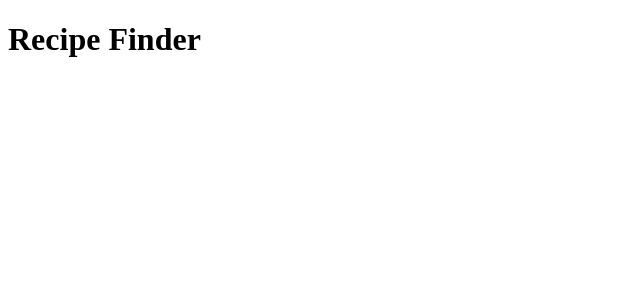
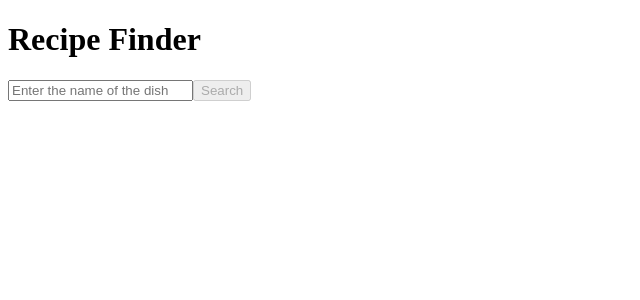
Before and after one commit to IVShelkunov/react-recipe-finder, a React (Vite) app: page / in a window 1280 px wide. Shown: the top 300 px of the page, without its empty margins (0-640 px from the left). Built offline with nearby package versions, Linux system fonts and the light colour scheme.

Commit message:
feat: creat SearchBar component

```diff
--- a/src/App.jsx
+++ b/src/App.jsx
@@ -1,10 +1,14 @@
 import './App.css'
+import SearchBar from './components/SearchBar.jsx';
 //basic app
 function App() {
 
 
   return (
-    <h1>Recipe Finder</h1>
+    <div className="app">
+      <h1>Recipe Finder</h1>
+      <SearchBar/>
+    </div>
   )
 }
 
--- /dev/null
+++ b/src/components/SearchBar.jsx
@@ -0,0 +1,14 @@
+import { useState } from 'react';
+function SearchBar () {
+	//State
+	const [inputValue , setInputValue] = useState('');
+	//Handlers
+	const handleInputChange = (event) => setInputValue(event.target.value);
+	return (
+		<form>
+			<input type="text" placeholder="Enter the name of the dish" value={inputValue} onChange={handleInputChange}/>
+			<button type="submit" disabled={inputValue===''}>Search</button>
+		</form>
+	);
+}
+export default SearchBar;
```
